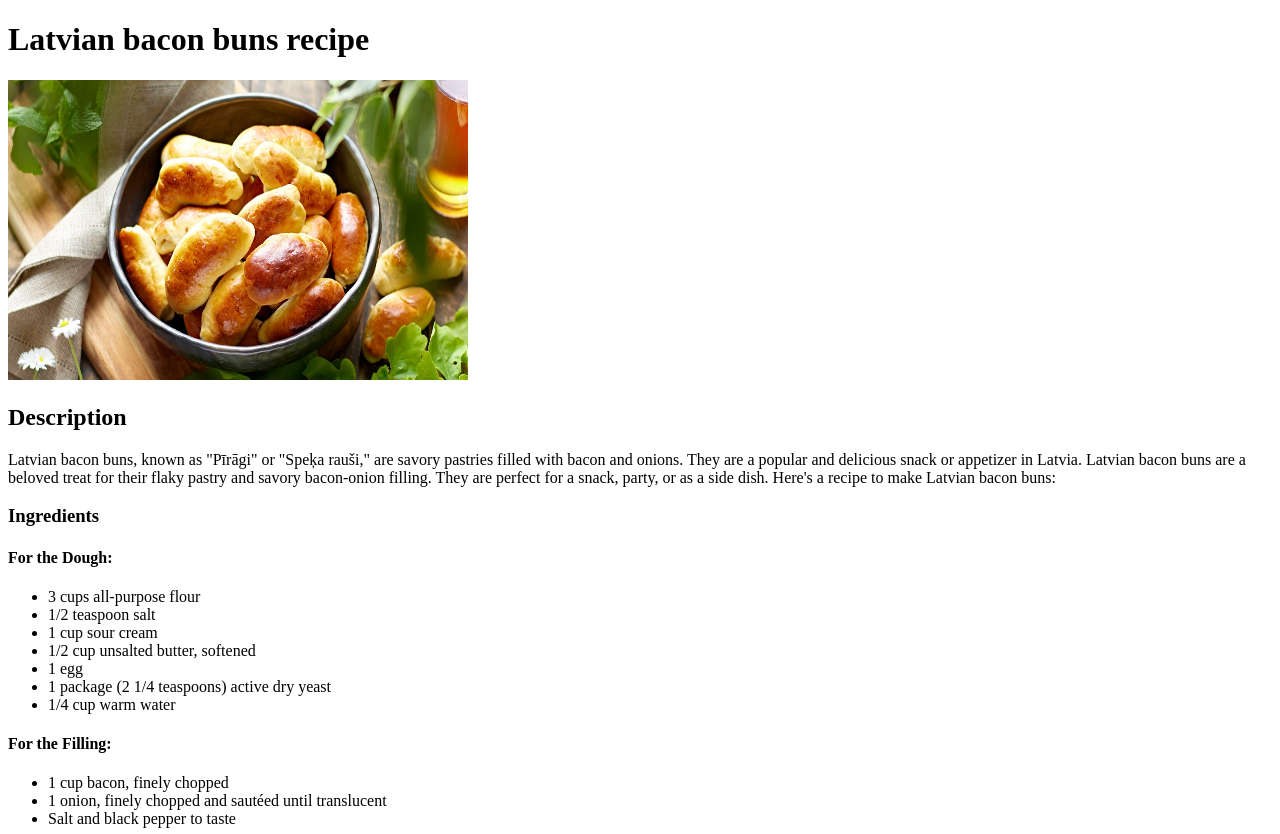
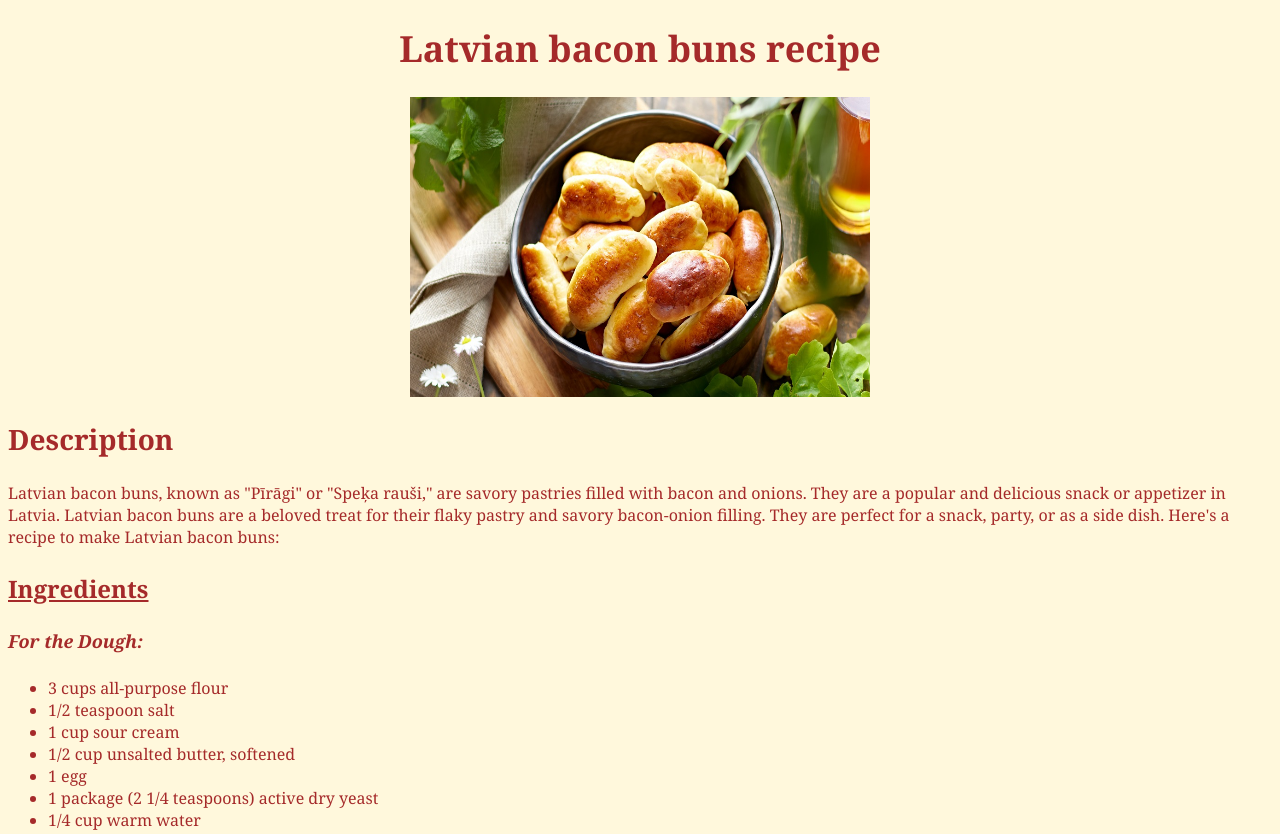
Before and after one commit to klintat/odin-recipes, a plain HTML site: page recipes/buns.html in a window 1280 px wide. Shown: the top 834 px of the page. Drawn offline with Linux system fonts and the light colour scheme.

Commit message:
Updated style for all pages

```diff
--- a/recipes/buns.html
+++ b/recipes/buns.html
@@ -4,10 +4,11 @@
     <meta charset="UTF-8">
     <meta name="viewport" content="width=device-width, initial-scale=1.0">
     <title>Bacon buns</title>
+    <link rel="stylesheet" href="../styles.css">
 </head>
 <body>
     <h1>Latvian bacon buns recipe</h1>
-        <img src="../img/buns.jpg" alt="Latvian bacon buns in dark colored clay bowl"
+        <img class="center" src="../img/buns.jpg" alt="Latvian bacon buns in dark colored clay bowl"
     width="460" height="300">
     <h2>Description</h2>
         <p>Latvian bacon buns, known as "Pīrāgi" or "Speķa rauši," are savory pastries filled with bacon and onions. They are a popular and delicious snack or appetizer in Latvia. Latvian bacon buns are a beloved treat for their flaky pastry and savory bacon-onion filling. They are perfect for a snack, party, or as a side dish. Here's a recipe to make Latvian bacon buns:</p>
@@ -29,7 +30,7 @@
             <li>Salt and black pepper to taste</li>
         </ul>
     <h3>Steps</h3>
-    <h4>Prepare the Dough:</h4>
+        <h4>Prepare the Dough:</h4>
         <ol>
             <li>In a small bowl, dissolve the yeast in warm water and let it sit for about 5-10 minutes until it becomes frothy.</li>
             <li>In a large mixing bowl, combine the flour and salt.</li>
@@ -38,12 +39,12 @@
             <li>Gradually add the wet ingredients to the flour mixture and knead until the dough is smooth and elastic.</li>
             <li>Cover the dough with a clean cloth and let it rise for about 1-2 hours, or until it has doubled in size.</li>
         </ol>
-    <h4>Prepare the Filling:</h4>
+        <h4>Prepare the Filling:</h4>
         <ol>
             <li>Cook the bacon until it's crispy and finely chop it. Also, sauté the finely chopped onion until it's translucent.</li>
             <li>In a mixing bowl, combine the cooked bacon, sautéed onions, and season with salt and black pepper to taste. Mix well.</li>
         </ol>
-    <h4>Assemble the Bacon Buns:</h4>
+        <h4>Assemble the Bacon Buns:</h4>
         <ol>
             <li>Preheat your oven to 350°F (180°C).</li>
             <li>Roll out the risen dough on a floured surface until it's about 1/4 inch thick.</li>
@@ -51,12 +52,12 @@
             <li>Place a small spoonful of the bacon and onion filling in the center of each dough circle.</li>
             <li>Fold the dough over the filling to create a half-moon shape, then pinch the edges to seal the bun.</li>
         </ol>
-    <h4>Bake the Bacon Buns:</h4>
+        <h4>Bake the Bacon Buns:</h4>
         <ol>
             <li>Place the assembled bacon buns on a baking sheet lined with parchment paper.</li>
             <li>Bake in the preheated oven for about 20-25 minutes, or until they are golden brown and crispy.</li>
         </ol>
-    <h4>Serve:</h4>
+        <h4>Serve:</h4>
         <ol>
             <li>Let the bacon buns cool slightly, then serve them as a delightful snack or appetizer. They can be enjoyed warm or at room temperature.</li>
         </ol>
--- /dev/null
+++ b/styles.css
@@ -0,0 +1,44 @@
+* {
+    background-color: cornsilk;
+    font-family: Georgia, 'Times New Roman', Times, serif;
+    color: brown;
+}
+
+h1 {
+    font-size: 36px;
+}
+
+h2 {
+    font-size: 28px;
+}
+
+h3 {
+    font-size: 24px;
+    text-decoration: underline;
+}
+
+h4 {
+    font-size: 18px;
+    font-style: italic;
+}
+
+h1,
+#main-page-list {
+    text-align: center;
+}
+
+/* Main page style */
+#main-page-list {
+    list-style-type: none;
+}
+
+a {
+    text-decoration: none;
+}
+
+/* Images */
+.center {
+    display: block;
+    margin-left: auto;
+    margin-right: auto;
+}
```
Also changed, not shown: index.html (+6 -5 lines), recipes/kisel.html (+2 -1 lines), recipes/rasols.html (+2 -1 lines).
